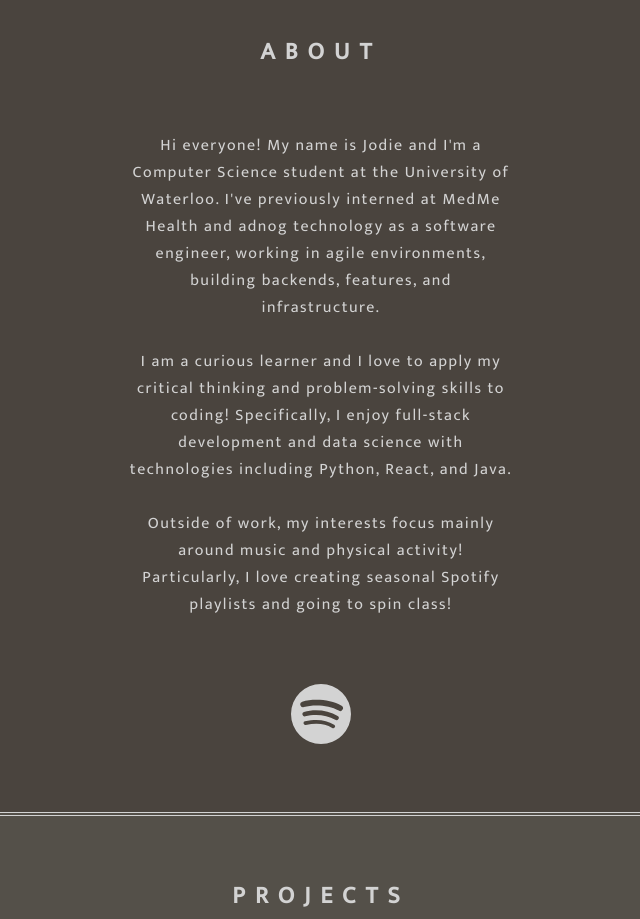
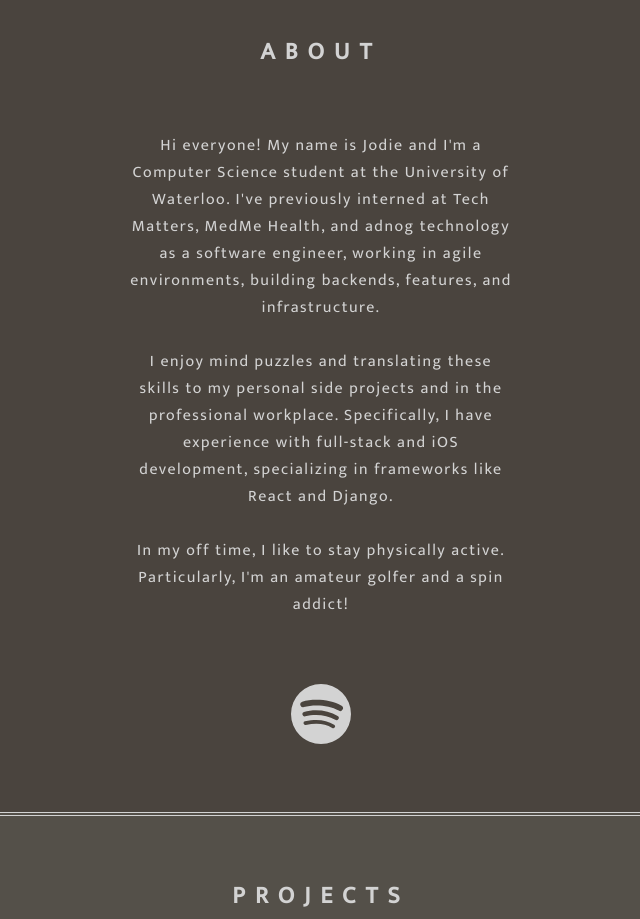
Before and after one commit to jodiezhuu/portfoliowebsiteV2, a React (Create React App) app: page / in a window 1280 px wide. Shown: the part 1040-1959 px from the top of the page, without its empty margins (319-959 px from the left). Built offline with nearby package versions, Linux system fonts and the light colour scheme.

Commit message:
chore: update description

```diff
--- a/src/pages/About.js
+++ b/src/pages/About.js
@@ -12,20 +12,18 @@ export default function About() {
 			<h1 className = 'aboutTitle'>ABOUT</h1>
 				<p className = 'description'>
 					Hi everyone! My name is Jodie and I'm a Computer Science student at the
-					University of Waterloo. I've previously interned at MedMe
-					Health and adnog technology as a software engineer, working
+					University of Waterloo. I've previously interned at Tech Matters, MedMe
+					Health, and adnog technology as a software engineer, working
 					in agile environments, building backends, features, and infrastructure.
 				<br />
 				<br />
-					I am a curious learner and I love to apply my critical thinking and
-					problem-solving skills to coding! Specifically, I enjoy full-stack
-					development and data science with technologies including Python,
-					React, and Java.
+					I enjoy mind puzzles and translating these skills to my personal side projects and
+					in the professional workplace. Specifically, I have experience with full-stack
+					and iOS development, specializing in frameworks like React and Django.
 				<br />
 				<br />
-					Outside of work, my interests focus mainly around
-					music and physical activity! Particularly, I love
-					creating seasonal Spotify playlists and going to spin class!
+					In my off time, I like to stay physically active. Particularly, I'm an
+					amateur golfer and a spin addict!
 				</p>
 			<a href='https://open.spotify.com/user/itsmejodie_12?si=4c8d72843f844994' target='_blank'>
 				<BsSpotify className = 'spotifyIcon'/>
```
